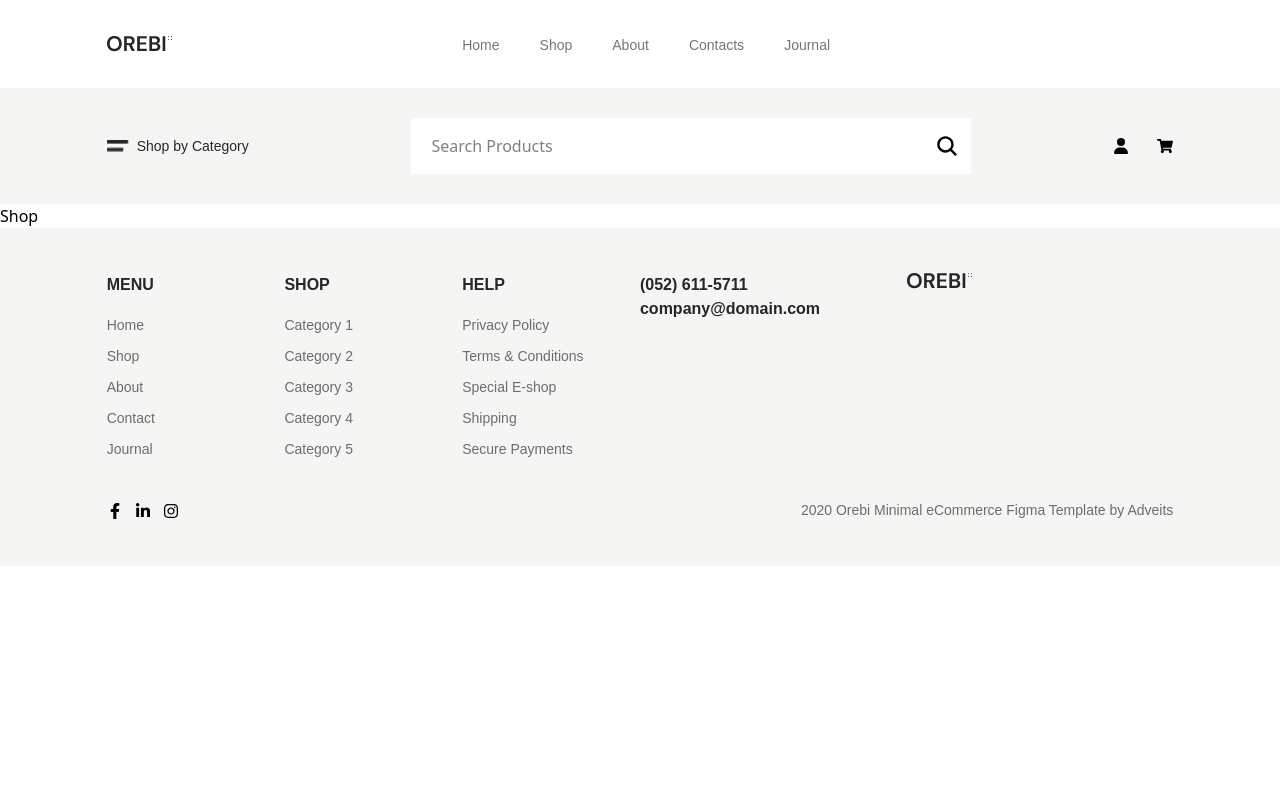
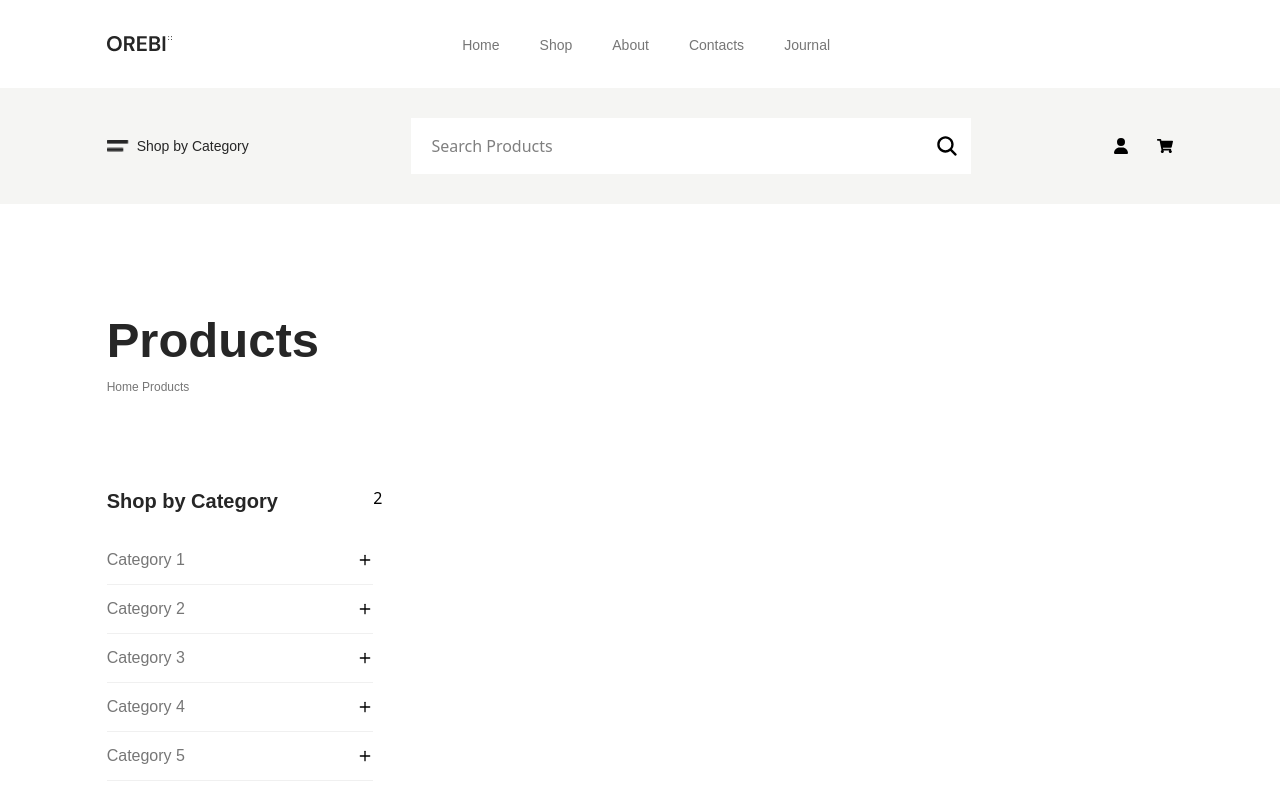
Before and after one commit to khaled6013/E-commerce, a React (Vite) app: page /shop in a window 1280 px wide. Shown: the top 800 px of the page. Built offline with nearby package versions, Linux system fonts and the light colour scheme.

Commit message:
product category

```diff
--- /dev/null
+++ b/src/components/Products.jsx
@@ -0,0 +1,51 @@
+import { FiPlus } from "react-icons/fi"
+
+
+const Products = () => {
+  return (
+    <>
+      <div className="lg:py-[100px]">
+        <div className="lg:w-10/12 mx-auto w-11/12">
+          <div className="w-full">
+            <div className="">
+                <p className="text-[#262626] text-[49px] font-bold font-dm">Products</p>
+                <p className="text-[#767676] text-[12px] font-dm font-normal">Home Products</p>
+            </div>
+          </div>
+          <div className="flex mt-[90px]">
+            <div className="w-3/12">
+              <div className="">
+                <p className="text-[#262626] text-[20px] font-dm font-bold">Shop by Category</p>
+                <div className="mt-8">
+                 <div className="flex justify-between items-center border-b-[1px] border-[#F0F0F0] pb-3 cursor-pointer">
+                    <p className="text-[#767676] text-[16px] font-dm font-normal">Category 1</p>
+                    <FiPlus />
+                 </div>
+                 <div className="flex justify-between items-center border-b-[1px] border-[#F0F0F0] pb-3 pt-3 cursor-pointer">
+                    <p className="text-[#767676] text-[16px] font-dm font-normal">Category 2</p>
+                    <FiPlus />
+                 </div>
+                 <div className="flex justify-between items-center border-b-[1px] border-[#F0F0F0] pb-3 pt-3 cursor-pointer">
+                    <p className="text-[#767676] text-[16px] font-dm font-normal">Category 3</p>
+                    <FiPlus />
+                 </div>
+                 <div className="flex justify-between items-center border-b-[1px] border-[#F0F0F0] pb-3 pt-3 cursor-pointer">
+                    <p className="text-[#767676] text-[16px] font-dm font-normal">Category 4</p>
+                    <FiPlus />
+                 </div>
+                 <div className="flex justify-between items-center border-b-[1px] border-[#F0F0F0] pb-3 pt-3 cursor-pointer">
+                    <p className="text-[#767676] text-[16px] font-dm font-normal">Category 5</p>
+                    <FiPlus />
+                 </div>
+                </div>
+              </div>
+            </div>
+            <div className="w-9/12">2</div>
+          </div>
+        </div>
+      </div>
+    </>
+  )
+}
+
+export default Products
--- a/src/pages/Shop.jsx
+++ b/src/pages/Shop.jsx
@@ -1,8 +1,11 @@
+import Products from "../components/Products"
 
 
 const Shop = () => {
   return (
-    <div>Shop</div>
+    <>
+     <Products></Products>
+    </>
   )
 }
 
```
